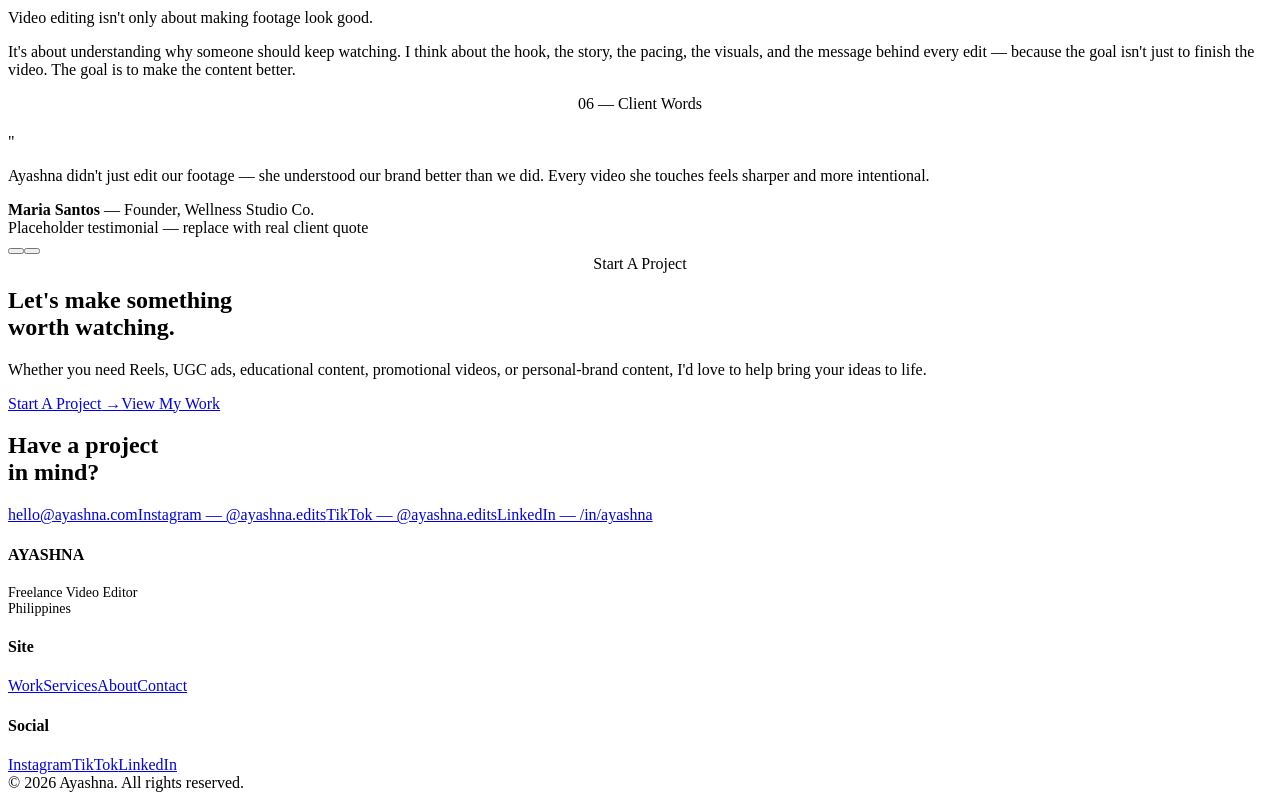
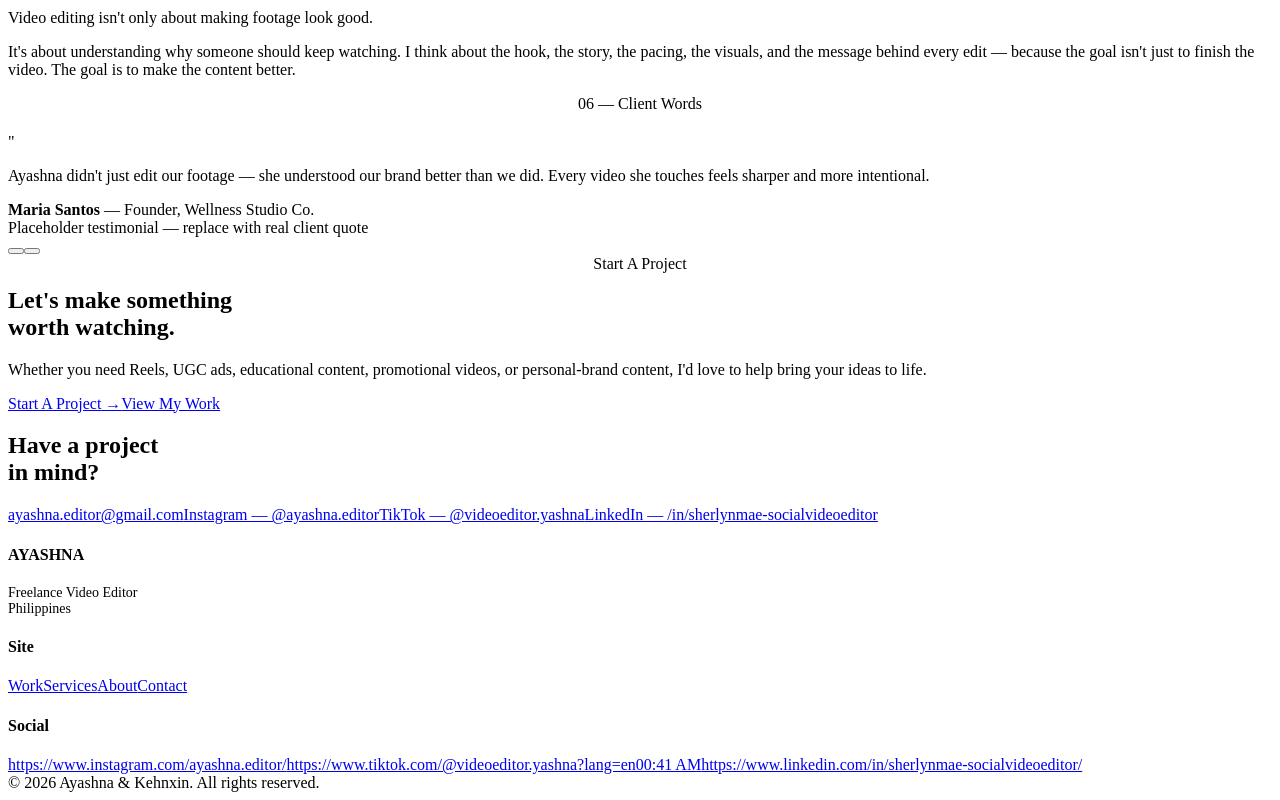
Before and after one commit to KehnxinCodes/ayashna-portfolio2, a React (Vite) app: page / in a window 1280 px wide. Shown: the part 2385-3185 px from the top of the page. Built offline with nearby package versions, Linux system fonts and the light colour scheme; the HTML template or start-up script is replaced by a standard one.

Commit message:
Update siteContent.js

```diff
--- a/src/data/siteContent.js
+++ b/src/data/siteContent.js
@@ -79,11 +79,11 @@ export const finalCta = {
 
 export const contact = {
   headline: ["Have a project", "in mind?"],
-  email: "hello@ayashna.com",
+  email: "ayashna.editor@gmail.com",
   socials: [
-    { label: "Instagram — @ayashna.edits", href: "#" },
-    { label: "TikTok — @ayashna.edits", href: "#" },
-    { label: "LinkedIn — /in/ayashna", href: "#" },
+    { label: "Instagram — @ayashna.editor", href: "#" },
+    { label: "TikTok — @videoeditor.yashna", href: "#" },
+    { label: "LinkedIn — /in/sherlynmae-socialvideoeditor", href: "#" },
   ],
 };
 
@@ -101,11 +101,11 @@ export const footer = {
     {
       title: "Social",
       links: [
-        { label: "Instagram", href: "#" },
-        { label: "TikTok", href: "#" },
-        { label: "LinkedIn", href: "#" },
+        { label: "https://www.instagram.com/ayashna.editor/", href: "#" },
+        { label: "https://www.tiktok.com/@videoeditor.yashna?lang=en00:41 AM", href: "#" },
+        { label: "https://www.linkedin.com/in/sherlynmae-socialvideoeditor/", href: "#" },
       ],
     },
   ],
-  copyright: "© 2026 Ayashna. All rights reserved.",
+  copyright: "© 2026 Ayashna & Kehnxin. All rights reserved.",
 };
```
